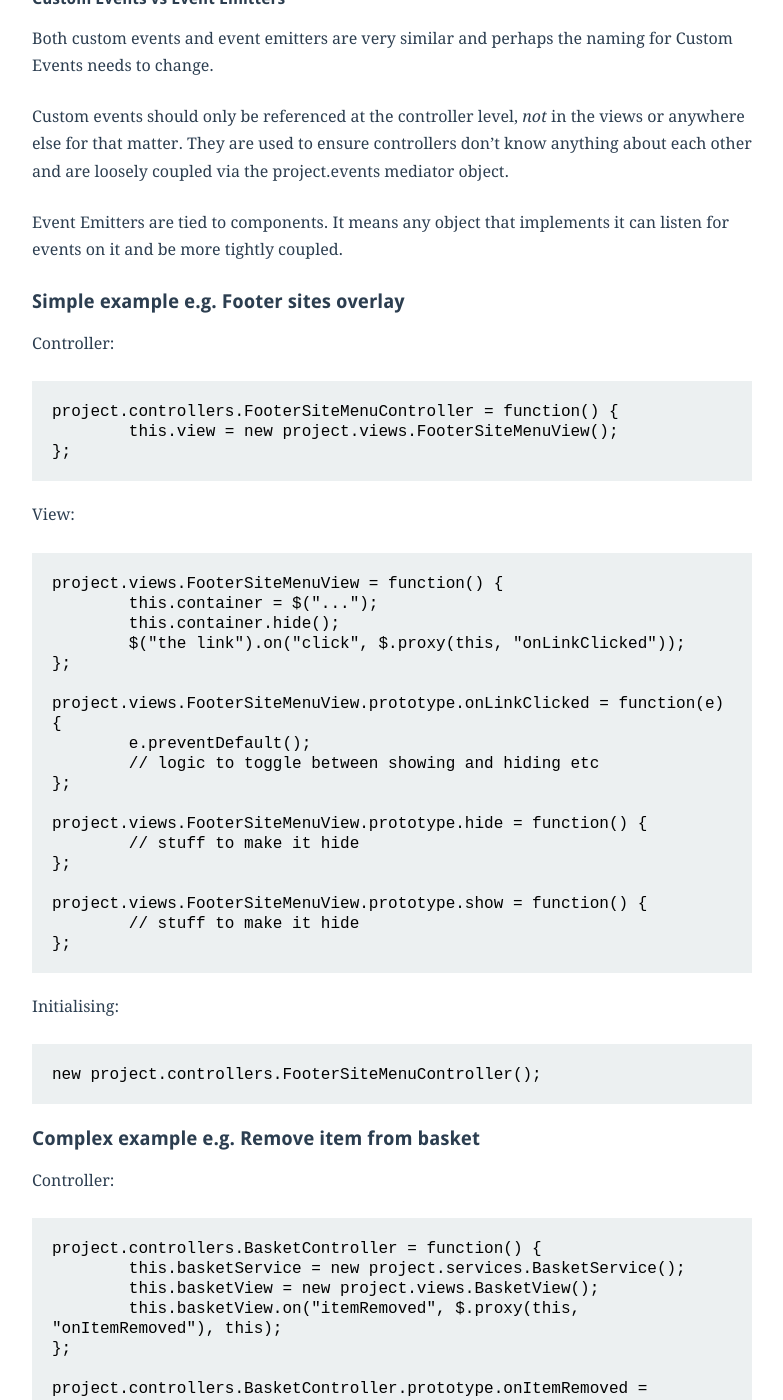
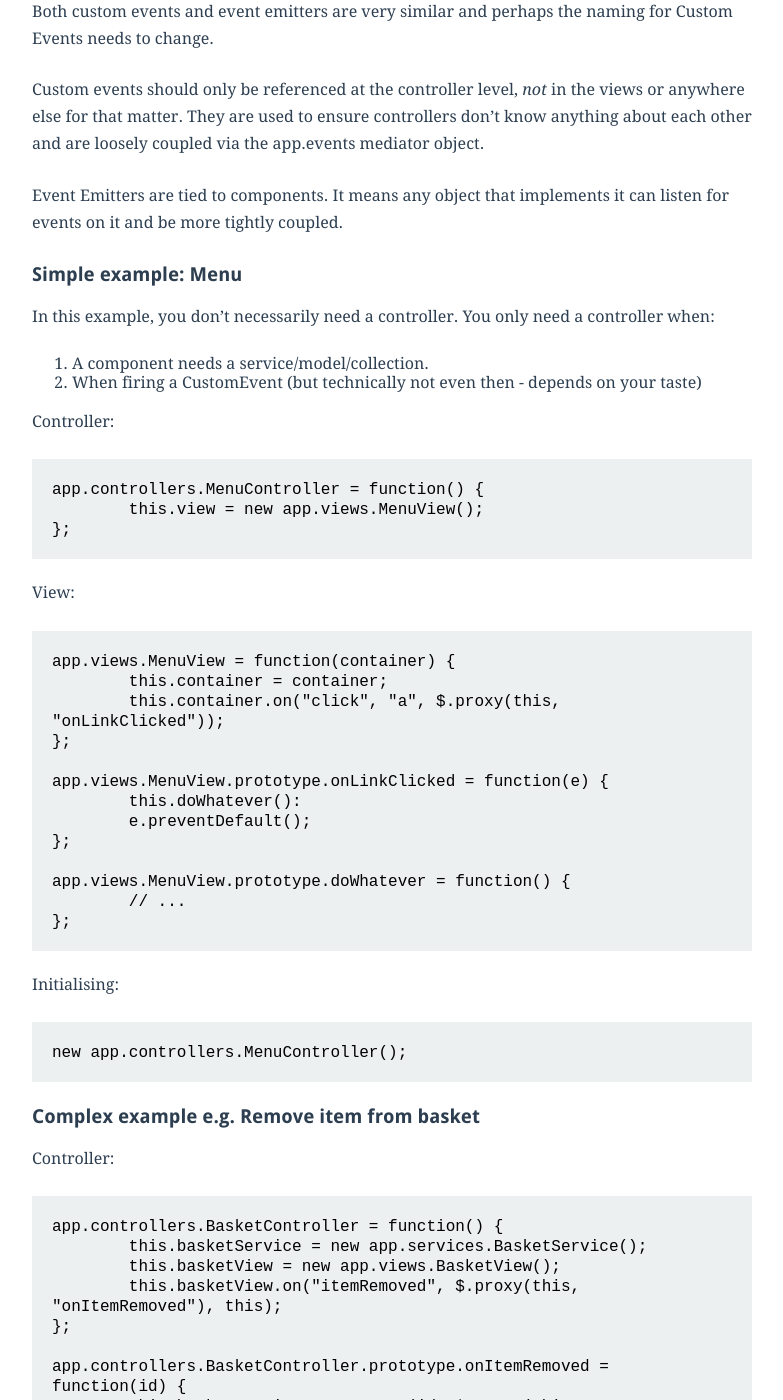
Before and after one commit to adamsilver/sponda, a Jekyll site: the page built from _pages/js.md, in a window 1280 px wide and 1400 px high, scrolled down 2045 px. Shown: the whole window, without its empty margins (248-1031 px from the left). Built offline with Jekyll 4.4.1, drawn with Linux system fonts in a browser that asks for light colours; Markdown is read by kramdown in place of the engine named in the settings; some of the changed text lies outside the part shown.

Commit message:
Updated JS guides to be more generic and contain a little more info

```diff
--- a/_pages/js.md
+++ b/_pages/js.md
@@ -43,13 +43,13 @@ All components are constructors for testability and consistency.
 
 For every feature a controller must be defined and instantiated. Controllers implement views. Controllers have no knowledge of other controllers.
 
-Controllers communicate via custom events (these are NOT event emitters). CustomEvents are defined against project.events (which is a mediator). Controllers can then publish or subscribe to these. Examples follow later.
+Controllers communicate via custom events (these are NOT event emitters). CustomEvents are defined against app.events (which is a mediator). Controllers can then publish or subscribe to these. Examples follow later.
 
 #### Views
 
 A view encapsulates the DOM &mdash; finding elements, interoggating elements, adding event listeners to elements. They don't have any idea of the existence of any other view or controller.
 
-Views can optionally become event emitters (these are NOT to be confused with custom events as per their usage in controllers). They can become event emitters by inheriting from BaseView (which inherits from EventEmitter).
+Views can optionally become event emitters (these are NOT to be confused with custom events as per their usage in controllers). They can become event emitters by inheriting from EventEmitter.
 
 Examples follow later.
 
@@ -59,64 +59,64 @@ Services encapsulate XHR calls. This is where the client and server contract is
 
 #### Models
 
-Models/collections are client-side objects that are useful for instant UI updates giving the user perception of speed while the XHR sync happens in the background. We don't have these yet, but likely useful for the menu page in the future.
+Models/collections are client-side objects that are useful for instant UI updates giving the user perception of speed while the XHR sync happens in the background.
 
 #### Custom Events vs Event Emitters
 
 Both custom events and event emitters are very similar and perhaps the naming for Custom Events needs to change.
 
-Custom events should only be referenced at the controller level, *not* in the views or anywhere else for that matter. They are used to ensure controllers don't know anything about each other and are loosely coupled via the project.events mediator object.
+Custom events should only be referenced at the controller level, *not* in the views or anywhere else for that matter. They are used to ensure controllers don't know anything about each other and are loosely coupled via the app.events mediator object.
 
 Event Emitters are tied to components. It means any object that implements it can listen for events on it and be more tightly coupled.
 
-### Simple example e.g. Footer sites overlay
+### Simple example: Menu
+
+In this example, you don't necessarily need a controller. You only need a controller when:
+
+1. A component needs a service/model/collection.
+2. When firing a CustomEvent (but technically not even then - depends on your taste)
 
 Controller:
 
-	project.controllers.FooterSiteMenuController = function() {
-		this.view = new project.views.FooterSiteMenuView();
+	app.controllers.MenuController = function() {
+		this.view = new app.views.MenuView();
 	};
 
 View:
 
-	project.views.FooterSiteMenuView = function() {
-		this.container = $("...");
-		this.container.hide();
-		$("the link").on("click", $.proxy(this, "onLinkClicked"));
+	app.views.MenuView = function(container) {
+		this.container = container;
+		this.container.on("click", "a", $.proxy(this, "onLinkClicked"));
 	};
 
-	project.views.FooterSiteMenuView.prototype.onLinkClicked = function(e) {
+	app.views.MenuView.prototype.onLinkClicked = function(e) {
+		this.doWhatever():
 		e.preventDefault();
-		// logic to toggle between showing and hiding etc
 	};
 
-	project.views.FooterSiteMenuView.prototype.hide = function() {
-		// stuff to make it hide
-	};
-
-	project.views.FooterSiteMenuView.prototype.show = function() {
-		// stuff to make it hide
+	app.views.MenuView.prototype.doWhatever = function() {
+		// ...
 	};
 
 Initialising:
 
-	new project.controllers.FooterSiteMenuController();
+	new app.controllers.MenuController();
 
 ### Complex example e.g. Remove item from basket
 
 Controller:
 
-	project.controllers.BasketController = function() {
-		this.basketService = new project.services.BasketService();
-		this.basketView = new project.views.BasketView();
+	app.controllers.BasketController = function() {
+		this.basketService = new app.services.BasketService();
+		this.basketView = new app.views.BasketView();
 		this.basketView.on("itemRemoved", $.proxy(this, "onItemRemoved"), this);
 	};
 
-	project.controllers.BasketController.prototype.onItemRemoved = function(id) {
+	app.controllers.BasketController.prototype.onItemRemoved = function(id) {
 		this.basketService.removeItem(id, $.proxy(this, "onItemRemovedSuccessfully"));
 	};
 
-	project.controllers.BasketController.prototype.onItemRemovedSuccessfully = function(response) {
+	app.controllers.BasketController.prototype.onItemRemovedSuccessfully = function(response) {
 		for(var i = 0; i < response.basket.removedItems.length; i++) {
 			this.basketView.removeItem(response.basket.removedItems[i].id);
 		}
@@ -125,11 +125,9 @@ Controller:
 
 Service:
 
-	project.services.BasketService = function() {
+	app.services.BasketService = function() {};
 
-	};
-
-	project.services.BasketService.prototype.removeItem = function(id, successFn) {
+	app.services.BasketService.prototype.removeItem = function(id, successFn) {
 		$.ajax({ method: "post", url: "", success: successFn });
 	};
 
@@ -150,51 +148,52 @@ Sample service response:
 
 View:
 
-	project.views.BasketView = function(container) {
-		container.on("click", ".remove", $.proxy(this, "onRemoveClicked"));
+	app.views.BasketView = function(container) {
+		this.container = container;
+		this.container.on("click", ".remove", $.proxy(this, "onRemoveClicked"));
 	};
 
 	// Base view is an event emitter
-	project.utilities.inherit(project.views.BasketView, project.views.BaseView);
+	app.utilities.inherit(app.views.BasketView, app.views.BaseView);
 
-	project.views.BasketView.prototype.onRemoveClicked = function(e) {
+	app.views.BasketView.prototype.onRemoveClicked = function(e) {
 		e.preventDefault();
 		var id = e.target.attr("data-item-id");
 		this.fire("itemRemoved", id);
 	};
 
-	project.views.BasketView.prototype.removeItem = function(id) {
+	app.views.BasketView.prototype.removeItem = function(id) {
 		$(/* item using id */).remove();
 	};
 
-	project.views.BasketView.prototype.updateTotals = function(totals) {
+	app.views.BasketView.prototype.updateTotals = function(totals) {
 		$(/**/).html(totals.blah);
 	};
 
 Initialising:
 
-	new project.controllers.BasketController();
+	new app.controllers.BasketController();
 
 ### Utilising custom events
 
 Controllers can raise events which is vital for communication across controllers. An example of this might be the menu page. The MenuController would be aware that a user has added an item to the basket. It might fire an event called "ItemAddedToBasket". The BasketController might listen for this event and do it's thing in order to update the basket appropriately. It might also raise its own notification to say "ItemSuccessfullyAddedToTheBasket" which the MenuController might listen for in order to update its view appropriately.
 
-Only controllers should send custom events.
+Only controllers should send custom events (unless you prefer not to have the extra added boiler plate of a controller)
 
-Events are defined in one "global" location project.events.js acting as a simple mediator.
+Events are defined in one "global" location app.events.js acting as a simple mediator.
 
-	project.events = {
-		itemAddedToBasket: new project.CustomEvent(),
-		someOtherEvent: new project.CustomEvent()
+	app.events = {
+		itemAddedToBasket: new app.CustomEvent(),
+		someOtherEvent: new app.CustomEvent()
 	};
 
 Publishing:
 
-	project.events.itemAddedToBasket.publish();
+	app.events.itemAddedToBasket.publish();
 
 Subscribing:
 
-	project.events.itemAddedToBasket.subscribe();
+	app.events.itemAddedToBasket.subscribe();
 
 ## Bootstrapping
 
@@ -225,22 +224,22 @@ Negatives:
 * Loading more than necessary which means a big upfront hit
 * Conditionality within the single bootstrap which slows down runtime
 
-With this (current) solution, for components that aren't global there will need to be conditions before instantiating.
+With this solution, for components that aren't global there will need to be conditions before instantiating.
 
-For example we don't want to create the sticky categories unless they are being shown, which only happens on the menu page. The page will need a small check as follows:
+For example we don't want to create a basket instance when not on a basket page:
 
-	if(document.getElementById("categories")) {
-		var categoriesController = new project.controllers.CategoriesController();
+	if(/* some check */) {
+		var basketController = new app.controllers.BasketController();
 	}
 
 'Some check' might unfortunately have to find an element to check it exists first. Alternatively you could expose a plain object within the view template. Something like:
 
-	project.categoriesPresent = true;
+	app.basketPage = true;
 
 Then the bootstap could be:
 
-	if(project.categoriesPresent) {
-		var categoriesController = new project.controllers.CategoriesController();
+	if(app.basketPage) {
+		var basketController = new app.controllers.BasketController();
 	}
 
 #### Option 2
@@ -255,6 +254,7 @@ Positives:
 Negatives:
 
 * 1 extra HTTP request for some pages
+* Sometimes you will need conditionality anyway, because a basket page might have different states that need to be checked for e.g. empty-basket versus basket-with-items.
 
 ## Namespacing and file organisation
 
@@ -268,42 +268,34 @@ Notice that components should be named and namespaced by what they are and *not*
         vendor/
             3rdPartyShiz.js
             ...
-        project/
-            project.js // namespace
+        app/
+            app.js // namespace
             utilities/
-            	project.utilities.js // namespace
-            	project.utilities.FormValidator.js // at least wrap jquery plugin for now to have consistent app code
-            	project.utilities.Toggler.js
-            	project.utilities.Sticky.js
-            	project.utilities.Dialog.js
-                project.utilities.Customevent.js
+            	app.utilities.js // namespace
+            	app.utilities.inherit.js
+                app.utilities.Customevent.js
+                app.utilities.EventEmitter.js
             	...
             events/
-                project.events.js // contains all the custom events on the singleton
+                app.events.js // contains all the custom events on the singleton
             views/
-                project.views.js // namespace
-                project.views.BaseView.js // all views inherit from this to ensure they are evented and loosely coupled
-                project.views.DialogView.js
-                project.views.MenuView.js
-                project.views.SideBasketView.js
-                project.views.MiniBasketView.js
-                project.views.LoginFormView.js
+                app.views.js // namespace
+                app.views.MenuView.js
+                app.views.BasketView.js
+                app.views.LoginFormView.js
                 ...
             controllers/
-                project.controllers.js // namespace
-                project.controllers.MenuController.js
-                project.controllers.SideBasketController.js
-                project.controllers.MiniBasketController.js
-                project.controllers.LoginController.js // won't list all these out but basically for each form validator the controller will create it's form validator - these are one liners
-                project.controllers.ForgotPasswordController.js // as previous
+                app.controllers.js // namespace
+                app.controllers.MenuController.js
+                app.controllers.BasketController.js
+                app.controllers.LoginController.js
                 ...
             services/
-                project.services.js // namespace
-                project.services.BasketService.js //ajax wrapper
-                project.services.HelpService.js // ajax wrapper
+                app.services.js // namespace
+                app.services.BasketService.js //ajax wrapper
                 ...
             initalisers/
-                project.initalisers.all.js
+                appInit.js
 
 ## Coding convention and style
 
@@ -342,57 +334,66 @@ Anonymous functions are hard to debug and impossible to test. All functions shou
 
 Event listeners (or handlers) should be named as if something has happened as follows:
 
-	project.MyComponent = function() {
-		project.events.itemAddedToBasket.subscribe(this.onItemAddedToBasket);
-		$(".login-button").on("click", this.onLoginButtonClicked);
+	app.MyComponent = function() {
+		// some custom event
+		app.events.itemAddedToBasket.subscribe($.proxy(this, 'onItemAddedToBasket'));
+
+		// some DOM event
+		$(".login-button").on("click", $.proxy(this, 'onLoginButtonClicked'));
 	};
 
-	project.MyComponent.prototype.onItemAddedToBasket = function() {
+	app.MyComponent.prototype.onItemAddedToBasket = function() {
 	};
 
-	project.MyComponent.prototype.onLoginButtonClicked = function() {
+	app.MyComponent.prototype.onLoginButtonClicked = function() {
 	};
 
 Event listeners should hand off to other methods for the actual behaviour. As en example, let's say that when a button is clicked, an element is toggled. See code below
 
-	project.SomeButtonToggler = function() {
-		$(".some-button").on("click", this.onSomeButtonClicked);
+	app.SomeButtonToggler = function() {
+		$(".some-button").on("click", $.proxy(this, 'onSomeButtonClicked'));
 	};
 
-	project.SomeButtonToggler.prototype.onSomeButtonClicked = function(e) {
+	app.SomeButtonToggler.prototype.onSomeButtonClicked = function(e) {
+		this.toggle();
 		e.preventDefault();
-		this.toggle();
 	};
 
-	project.SomeButtonToggler.prototype.toggle = function() {
+	app.SomeButtonToggler.prototype.toggle = function() {
 		/* code here */
 	};
 
 Always use $.fn.on instead of $.fn.click for example as it's more performant and provides flexibility.
 
-Always delegate when possible.
+Delegate when possible.
+
+### What is $.proxy?
+
+`$.proxy` is a weirdly-named wrapper for `Function.prototype.bind` and it is used to specify the context in-which an event listener will be called.
+
+It's used in event handlers, because DOM events&mdash;for example&mdash; will be called in the context of the element that fired the event.
 
 ### UpperCamelCase constructors
 
 All constructors should be UpperCamelCase as follows:
 
 	// good
-	project.MyComponent = function() {};
+	app.MyComponent = function() {};
 
 	// bad
-	project.myComponent = function() {};
+	app.myComponent = function() {};
 
 ### lowerCamelCase for everything else
 
 All namespaces and variables should be lowerCamelCase.
 
 	// good
-	project.MyComponent = function() {
+	app.MyComponent = function() {
 		this.someProperty;
 	};
 
 	// bad
-	project.MyComponent = function() {
+	app.MyComponent = function() {
 		this.SOMEPROPERTY;
 		this.AnOtherProperty;
 	};
@@ -411,7 +412,7 @@ All files should be bundled and revved. Bundle file names should be in the follo
 
 	<name of bundle>.<the version>.js
 
-e.g. paymentModules.123.js
+e.g. app.min.123.js
 
 ## Styling and Javascript
 
```
